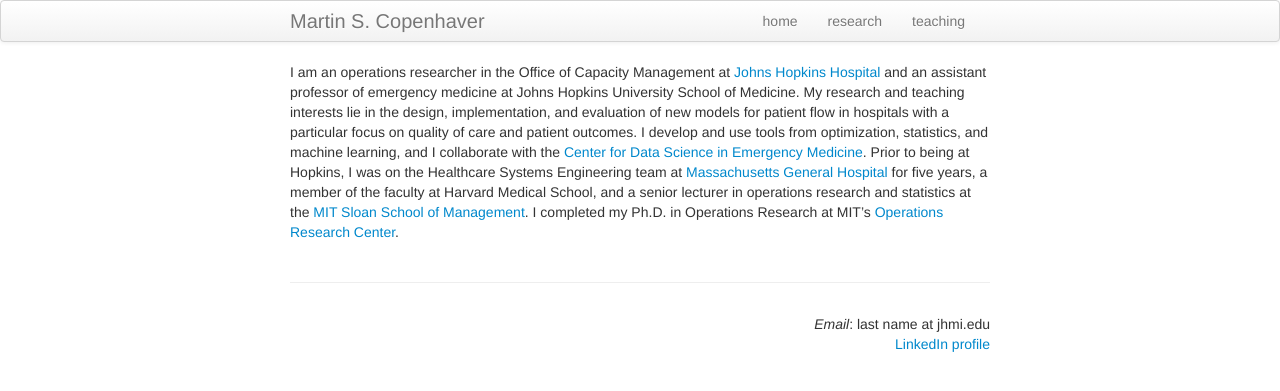
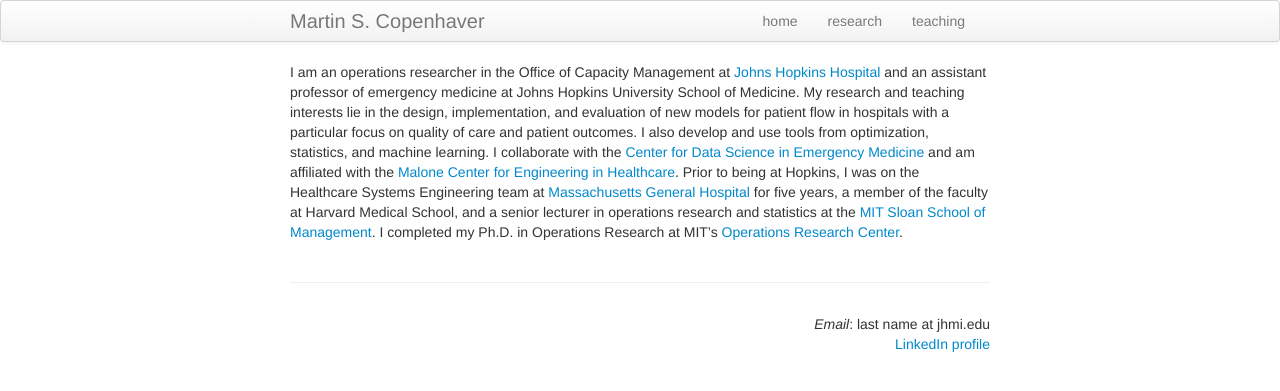
Before and after one commit to martincopenhaver/martincopenhaver.github.io, a Jekyll site: the page built from index.md, in a window 1280 px wide. Shown: the top 391 px of the page. Built offline with Jekyll 4.4.1, drawn with Linux system fonts in a browser that asks for light colours.

Commit message:
Update index.md

```diff
--- a/index.md
+++ b/index.md
@@ -8,4 +8,4 @@ redirect_from:
   - /about.html
 ---
 
-I am an operations researcher in the Office of Capacity Management at [Johns Hopkins Hospital](https://www.hopkinsmedicine.org/the-johns-hopkins-hospital) and an assistant professor of emergency medicine at Johns Hopkins University School of Medicine. My research and teaching interests lie in the design, implementation, and evaluation of new models for patient flow in hospitals with a particular focus on quality of care and patient outcomes. I develop and use tools from optimization, statistics, and machine learning, and I collaborate with the [Center for Data Science in Emergency Medicine](https://cdem.jh.edu). Prior to being at Hopkins, I was on the Healthcare Systems Engineering team at [Massachusetts General Hospital](http://www.massgeneral.org/) for five years, a member of the faculty at Harvard Medical School, and a senior lecturer in operations research and statistics at the [MIT Sloan School of Management](http://sloan.mit.edu/). I completed my Ph.D. in Operations Research at MIT's [Operations Research Center](http://orc.mit.edu/).
+I am an operations researcher in the Office of Capacity Management at [Johns Hopkins Hospital](https://www.hopkinsmedicine.org/the-johns-hopkins-hospital) and an assistant professor of emergency medicine at Johns Hopkins University School of Medicine. My research and teaching interests lie in the design, implementation, and evaluation of new models for patient flow in hospitals with a particular focus on quality of care and patient outcomes. I also develop and use tools from optimization, statistics, and machine learning. I collaborate with the [Center for Data Science in Emergency Medicine](https://cdem.jh.edu) and am affiliated with the [Malone Center for Engineering in Healthcare](https://malonecenter.jhu.edu/). Prior to being at Hopkins, I was on the Healthcare Systems Engineering team at [Massachusetts General Hospital](http://www.massgeneral.org/) for five years, a member of the faculty at Harvard Medical School, and a senior lecturer in operations research and statistics at the [MIT Sloan School of Management](http://sloan.mit.edu/). I completed my Ph.D. in Operations Research at MIT's [Operations Research Center](http://orc.mit.edu/).
```
